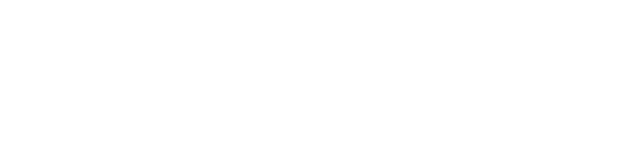
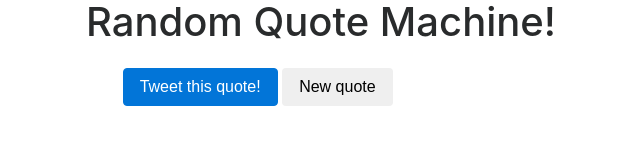
Before and after one commit to christianvibar/randomquote-fcc, a plain HTML site: page index.html in a window 1280 px wide. Shown: the whole page, without its empty margins (319-959 px from the left). Drawn offline with nearby package versions, Linux system fonts and the light colour scheme.

Commit message:
added html files

```diff
--- a/index.html
+++ b/index.html
@@ -12,7 +12,29 @@
 </head>
 <body>
 	<!-- code goes here -->
-	<!--Navbar Section-->
+<div class="container-fluid">
+  <div class="row">
+    <div class="col-md-12 text-center">
+      <h1>Random Quote Machine!</h1>
+    </div>
+
+    <div class="col-md-3"></div>
+    <div class="col-md-6 text-center quote-field">
+      <p id="quote"></p>
+      <cite id="author"></cite>
+    </div>
+
+    <div class="col-md-3"></div>
+    <div class="col-md-4"></div>
+
+    <div class="col-md-4" id="button-section">
+      <button type="button" class="btn btn-primary" id="tweet-quote">Tweet this quote!</button>
+      <button class="btn btn-default" id="new-quote" type="submit" >New quote</button>
+      <div class="col-md-4"></div>
+
+    </div>
+  </div>
+</div>
 
 	<!-- code ends here -->
 	<!-- link to Javascript files begins here -->
```
